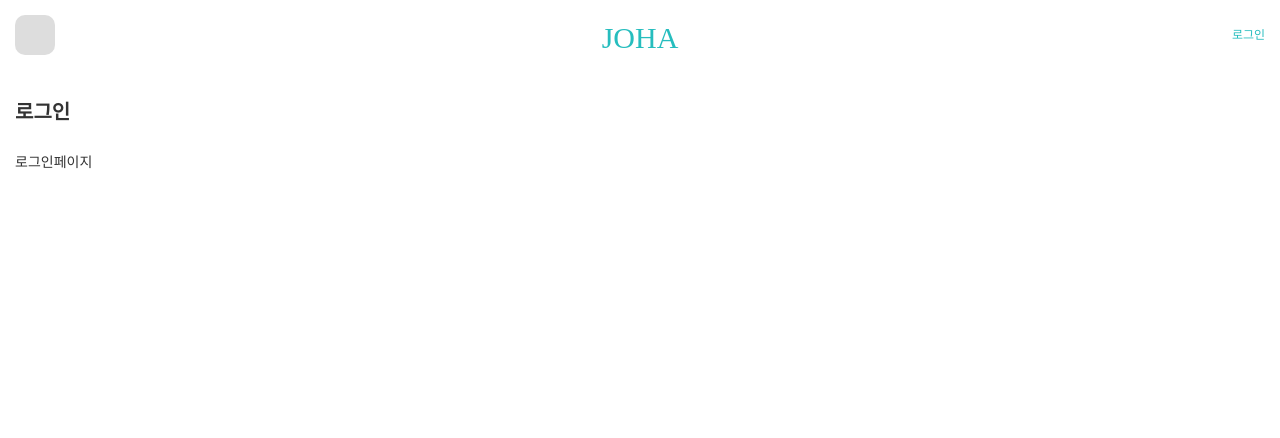
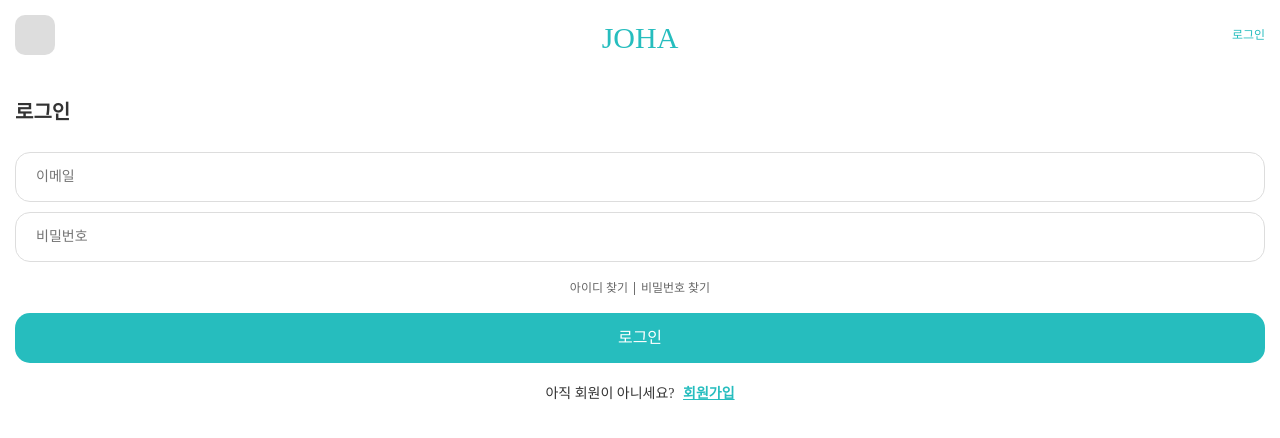
Before and after one commit to Henry93s/joha_front, a React (Create React App) app: page /login in a window 1280 px wide. Shown: the top 438 px of the page. Built offline with nearby package versions, Linux system fonts and the light colour scheme; a web font is replaced by a local one.

Commit message:
Feat: 로그인 페이지, 스타일 업데이트

```diff
--- a/src/components/Login.tsx
+++ b/src/components/Login.tsx
@@ -1,7 +1,109 @@
-import React from "react";
+import styled from "styled-components";
+import React, { FormEvent, useState } from "react";
+import { Link, useNavigate } from "react-router-dom";
+
+const LoginInput = styled.input`
+    & + input {
+        margin-top: 10px;
+    }
+
+    &:focus {
+        border-color: var(--main-color);
+        outline: none;
+    }
+`;
+
+const LinkUl = styled.ul`
+    text-align: center;
+    padding: 15px 0;
+
+    a {
+        color: #666;
+        font-size: 12px;
+    }
+`;
+
+const LinkLi = styled.li`
+    display: inline-block;
+    margin: 0 5px;
+`;
+
+const LoginBtn = styled.button`
+    cursor: pointer;
+    font-size: 16px;
+`;
+
+const JoinBox = styled.div`
+    text-align: center;
+    padding-top: 20px;
+
+    & a {
+        font-weight: bold;
+        margin-left: 5px;
+        text-decoration: underline;
+        color: var(--main-color);
+    }
+`;
+
+const LoginForm = styled.form``;
 
 const Login = () => {
-    return <div>로그인페이지</div>;
+    const [email, setEmail] = useState<string>("");
+    const [password, setPassword] = useState<string>("");
+    const navigate = useNavigate();
+
+    const onSubmitHandler = (e: FormEvent<HTMLFormElement>) => {
+        e.preventDefault();
+
+        // test: 이메일과 비밀번호가 올바르게 입력된 경우
+        if (email === "test@test.com" && password === "test123") {
+            navigate("/"); // 메인 페이지로 이동
+        } else {
+            alert("이메일 또는 비밀번호가 올바르지 않습니다.");
+        }
+
+        // 서버 요청 응답 처리 시 사용 예정
+        // try {
+        //     const response = await axios.post("/login", {email, password});
+
+        //     if ( response.status === 200) {
+        //         localStorage.setItem("is_logined", "true");
+        //         navigator("/");
+        //     }
+        // } catch (error) {
+        //     console.error(error)
+        // }
+    };
+
+    return (
+        <LoginForm onSubmit={onSubmitHandler}>
+            <LoginInput
+                type="email"
+                placeholder="이메일"
+                value={email}
+                onChange={(e) => setEmail(e.target.value)}
+            />
+            <LoginInput
+                type="password"
+                placeholder="비밀번호"
+                value={password}
+                onChange={(e) => setPassword(e.target.value)}
+            />
+            <LinkUl>
+                <LinkLi>
+                    <Link to="/findId">아이디 찾기</Link>
+                </LinkLi>
+                |
+                <LinkLi>
+                    <Link to="/findPassword">비밀번호 찾기</Link>
+                </LinkLi>
+            </LinkUl>
+            <LoginBtn type="submit">로그인</LoginBtn>
+            <JoinBox>
+                아직 회원이 아니세요? <Link to="/join">회원가입</Link>
+            </JoinBox>
+        </LoginForm>
+    );
 };
 
 export default Login;
--- a/src/index.css
+++ b/src/index.css
@@ -137,6 +137,7 @@ input[type="checkbox"] {
 }
 
 input[type="text"],
+input[type="email"],
 input[type="password"] {
     height: 50px;
     border: 1px solid #ddd;
@@ -158,6 +159,8 @@ button[type="submit"] {
     border-radius: 15px;
     width: 100%;
     box-sizing: border-box;
+    color: #fff;
+    background: #26bdbe;
 }
 
 /* 행 속성이 없는 textarea 기본 높이 */
```
